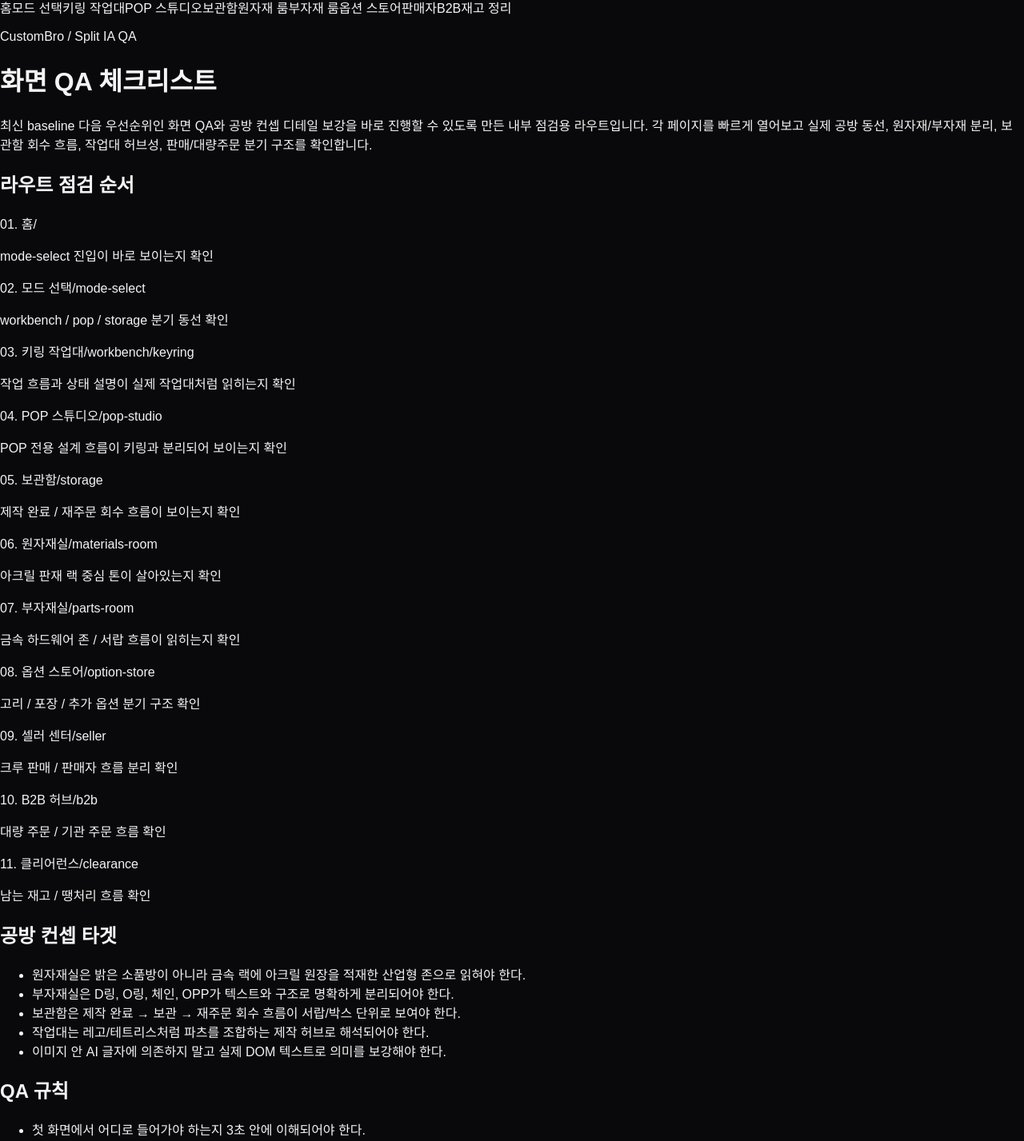
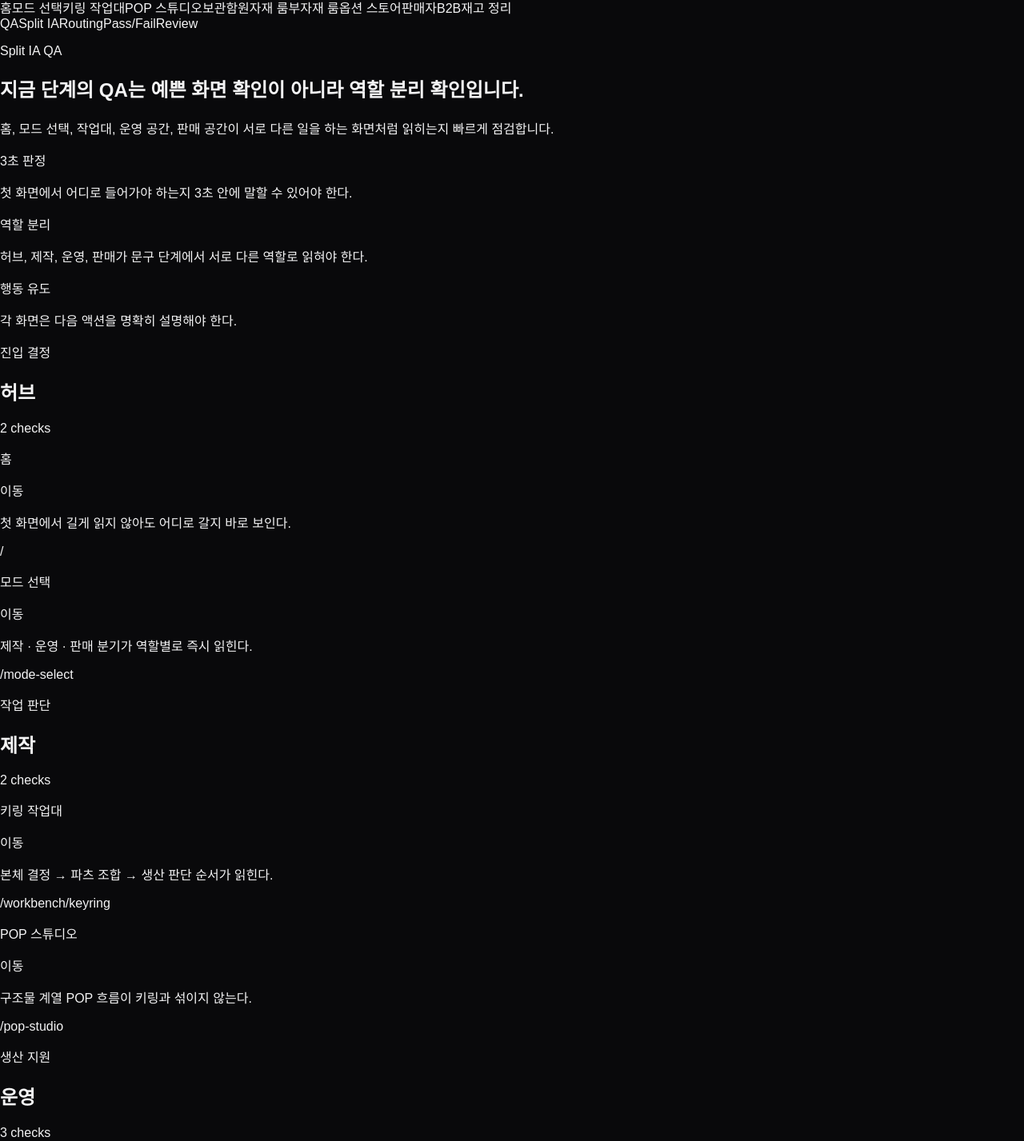
Before and after one commit to custombro/mall, a Next.js app: page /qa in a window 1280 px wide. Shown: the part 111-1538 px from the top of the page at 80% size. Built offline with nearby package versions, Linux system fonts and the light colour scheme.

Commit message:
feat(cb-mall): finalize split ia route dock and qa guide

```diff
--- a/app/_components/RouteDock.tsx
+++ b/app/_components/RouteDock.tsx
@@ -2,28 +2,169 @@
 
 import Link from "next/link";
 import { usePathname } from "next/navigation";
-import { getRouteDockKindClass, routeDockItems } from "./route-dock-config";
+
+type RouteItem = {
+  href: string;
+  label: string;
+  description: string;
+};
+
+type RouteGroup = {
+  title: string;
+  caption: string;
+  items: RouteItem[];
+};
+
+const routeGroups: RouteGroup[] = [
+  {
+    title: "허브",
+    caption: "진입과 분기",
+    items: [
+      { href: "/", label: "홈", description: "소개보다 진입 결정을 먼저 보여주는 허브" },
+      { href: "/mode-select", label: "모드 선택", description: "제작 · 운영 · 판매 분기 허브" },
+      { href: "/qa", label: "QA", description: "전체 split IA 점검 체크리스트" },
+    ],
+  },
+  {
+    title: "제작",
+    caption: "작업 판단",
+    items: [
+      { href: "/workbench/keyring", label: "키링 작업대", description: "본체 결정 → 파츠 조합 → 생산 판단" },
+      { href: "/pop-studio", label: "POP 스튜디오", description: "구조물 계열 POP 설계와 조합 허브" },
+    ],
+  },
+  {
+    title: "운영",
+    caption: "생산 지원",
+    items: [
+      { href: "/materials-room", label: "원자재실", description: "판재 두께 · 재질 · usable stock 판정" },
+      { href: "/parts-room", label: "부자재실", description: "링 · 체인 · 포장 부품 조합 판정" },
+      { href: "/storage", label: "보관함", description: "제작 완료 → 재호출 → 리오더 회수 허브" },
+    ],
+  },
+  {
+    title: "판매",
+    caption: "운영과 소진",
+    items: [
+      { href: "/option-store", label: "옵션 스토어", description: "결합 · 포장 · 후가공 옵션 분리" },
+      { href: "/seller", label: "셀러 센터", description: "크루 판매 · 운영 · 정산 허브" },
+      { href: "/b2b", label: "B2B 허브", description: "대량 주문 · 기관 · 반복 거래 운영" },
+      { href: "/clearance", label: "클리어런스", description: "남은 재고 · 샘플 · 보류 자재 소진" },
+    ],
+  },
+];
+
+const dockSignals = [
+  "홈은 소개보다 진입이 먼저 보여야 한다.",
+  "모드 선택은 다음 행동을 한 줄로 설명해야 한다.",
+  "작업대는 상품 소개가 아니라 조합 판단 허브여야 한다.",
+  "운영 공간은 예쁜 공방 사진보다 생산 구조가 먼저 읽혀야 한다.",
+  "판매 공간은 서로 다른 운영 목적이 문구 단계에서 분리되어야 한다.",
+];
+
+function isActivePath(currentPath: string, href: string) {
+  if (href === "/") return currentPath === "/";
+  return currentPath === href || currentPath.startsWith(`${href}/`);
+}
 
 export default function RouteDock() {
   const pathname = usePathname();
 
   return (
-    <div className="sticky bottom-4 z-40">
-      <div className="mx-auto flex w-full max-w-7xl flex-wrap items-center gap-2 rounded-[1.75rem] border border-white/10 bg-slate-950/85 p-3 shadow-2xl shadow-black/30 backdrop-blur">
-        {routeDockItems.map((item) => {
-          const active = pathname === item.href;
+    <section className="rounded-[2rem] border border-white/10 bg-white/5 p-6">
+      <div className="flex flex-col gap-3 md:flex-row md:items-end md:justify-between">
+        <div>
+          <p className="text-xs font-semibold uppercase tracking-[0.24em] text-cyan-200/80">
+            Split IA Route Dock
+          </p>
+          <h2 className="mt-2 text-2xl font-semibold text-white">
+            전체 동선은 허브 → 제작 → 운영 → 판매 역할이 분리되어 보여야 합니다.
+          </h2>
+          <p className="mt-2 max-w-3xl text-sm leading-6 text-slate-300">
+            각 화면은 예쁜 소개 페이지가 아니라, 다음 액션이 무엇인지 빠르게 이해시키는 공간이어야 합니다.
+          </p>
+        </div>
+
+        <div className="rounded-2xl border border-cyan-400/15 bg-cyan-500/5 px-4 py-3 text-sm text-cyan-100">
+          현재 위치: <span className="font-semibold">{pathname}</span>
+        </div>
+      </div>
+
+      <div className="mt-6 grid gap-4 xl:grid-cols-[1.2fr,0.8fr]">
+        <div className="grid gap-4 lg:grid-cols-2">
+          {routeGroups.map((group) => (
+            <article
+              key={group.title}
+              className="rounded-[1.5rem] border border-white/10 bg-slate-950/70 p-5"
+            >
+              <div className="flex items-center justify-between gap-3">
+                <div>
+                  <p className="text-sm font-semibold text-white">{group.title}</p>
+                  <p className="text-xs uppercase tracking-[0.18em] text-slate-400">
+                    {group.caption}
+                  </p>
+                </div>
+                <span className="rounded-full border border-white/10 px-2.5 py-1 text-xs text-slate-300">
+                  {group.items.length} routes
+                </span>
+              </div>
+
+              <div className="mt-4 grid gap-3">
+                {group.items.map((item) => {
+                  const active = isActivePath(pathname, item.href);
 
                   return (
                     <Link
-              key={item.id}
+                      key={item.href}
                       href={item.href}
-              className={`rounded-2xl border px-4 py-2 text-sm font-semibold transition hover:bg-white/10 ${getRouteDockKindClass(item.kind, active)}`}
+                      className={[
+                        "rounded-2xl border px-4 py-4 transition",
+                        active
+                          ? "border-cyan-300/45 bg-cyan-400/10"
+                          : "border-white/10 bg-white/[0.03] hover:border-white/20 hover:bg-white/[0.05]",
+                      ].join(" ")}
                     >
-              {item.label}
+                      <div className="flex items-center justify-between gap-3">
+                        <p className="text-sm font-semibold text-white">{item.label}</p>
+                        <span
+                          className={[
+                            "rounded-full px-2.5 py-1 text-[11px] font-medium",
+                            active
+                              ? "bg-cyan-300/20 text-cyan-100"
+                              : "bg-white/5 text-slate-400",
+                          ].join(" ")}
+                        >
+                          {active ? "현재" : "이동"}
+                        </span>
+                      </div>
+                      <p className="mt-2 text-sm leading-6 text-slate-300">{item.description}</p>
+                      <p className="mt-2 text-xs text-slate-500">{item.href}</p>
                     </Link>
                   );
                 })}
               </div>
+            </article>
+          ))}
         </div>
+
+        <div className="rounded-[1.5rem] border border-white/10 bg-slate-950/70 p-5">
+          <p className="text-sm font-semibold text-white">빠른 실패 신호</p>
+          <p className="mt-2 text-sm leading-6 text-slate-300">
+            아래 항목 중 하나라도 화면에서 바로 읽히지 않으면 split IA 문구가 아직 부족한 상태입니다.
+          </p>
+
+          <ul className="mt-4 space-y-3">
+            {dockSignals.map((item) => (
+              <li
+                key={item}
+                className="rounded-2xl border border-cyan-400/15 bg-cyan-500/5 px-4 py-3 text-sm leading-6 text-slate-200"
+              >
+                {item}
+              </li>
+            ))}
+          </ul>
+        </div>
+      </div>
+    </section>
   );
 }
--- a/app/qa/page.tsx
+++ b/app/qa/page.tsx
@@ -1,99 +1,163 @@
 import Link from "next/link";
+import RouteDock from "../_components/RouteDock";
 
-const routeChecks = [
-  { href: "/", label: "홈", goal: "mode-select 진입이 바로 보이는지 확인" },
-  { href: "/mode-select", label: "모드 선택", goal: "workbench / pop / storage 분기 동선 확인" },
-  { href: "/workbench/keyring", label: "키링 작업대", goal: "작업 흐름과 상태 설명이 실제 작업대처럼 읽히는지 확인" },
-  { href: "/pop-studio", label: "POP 스튜디오", goal: "POP 전용 설계 흐름이 키링과 분리되어 보이는지 확인" },
-  { href: "/storage", label: "보관함", goal: "제작 완료 / 재주문 회수 흐름이 보이는지 확인" },
-  { href: "/materials-room", label: "원자재실", goal: "아크릴 판재 랙 중심 톤이 살아있는지 확인" },
-  { href: "/parts-room", label: "부자재실", goal: "금속 하드웨어 존 / 서랍 흐름이 읽히는지 확인" },
-  { href: "/option-store", label: "옵션 스토어", goal: "고리 / 포장 / 추가 옵션 분기 구조 확인" },
-  { href: "/seller", label: "셀러 센터", goal: "크루 판매 / 판매자 흐름 분리 확인" },
-  { href: "/b2b", label: "B2B 허브", goal: "대량 주문 / 기관 주문 흐름 확인" },
-  { href: "/clearance", label: "클리어런스", goal: "남는 재고 / 땡처리 흐름 확인" },
+const qaBuckets = [
+  {
+    title: "허브",
+    intent: "진입 결정",
+    items: [
+      { href: "/", label: "홈", pass: "첫 화면에서 길게 읽지 않아도 어디로 갈지 바로 보인다." },
+      { href: "/mode-select", label: "모드 선택", pass: "제작 · 운영 · 판매 분기가 역할별로 즉시 읽힌다." },
+    ],
+  },
+  {
+    title: "제작",
+    intent: "작업 판단",
+    items: [
+      { href: "/workbench/keyring", label: "키링 작업대", pass: "본체 결정 → 파츠 조합 → 생산 판단 순서가 읽힌다." },
+      { href: "/pop-studio", label: "POP 스튜디오", pass: "구조물 계열 POP 흐름이 키링과 섞이지 않는다." },
+    ],
+  },
+  {
+    title: "운영",
+    intent: "생산 지원",
+    items: [
+      { href: "/materials-room", label: "원자재실", pass: "금속 랙 · 판재 두께 · usable stock 의미가 먼저 보인다." },
+      { href: "/parts-room", label: "부자재실", pass: "링 · 체인 · 포장 파츠가 기능별로 분리되어 읽힌다." },
+      { href: "/storage", label: "보관함", pass: "제작 완료 → 보관 → 재호출/리오더 흐름이 보인다." },
+    ],
+  },
+  {
+    title: "판매",
+    intent: "운영 분리",
+    items: [
+      { href: "/option-store", label: "옵션 스토어", pass: "결합 · 포장 · 후가공 옵션이 본체와 분리되어 보인다." },
+      { href: "/seller", label: "셀러 센터", pass: "판매 운영 · 정산 · 리오더 흐름이 쇼핑 화면과 다르게 읽힌다." },
+      { href: "/b2b", label: "B2B 허브", pass: "수량 · 납기 · 자재 판정이 일반 소비자 주문보다 먼저 보인다." },
+      { href: "/clearance", label: "클리어런스", pass: "정규 제작 흐름이 아니라 소진 허브라는 점이 분명하다." },
+    ],
+  },
 ];
 
-const sceneTargets = [
-  "원자재실은 밝은 소품방이 아니라 금속 랙에 아크릴 원장을 적재한 산업형 존으로 읽혀야 한다.",
-  "부자재실은 D링, O링, 체인, OPP가 텍스트와 구조로 명확하게 분리되어야 한다.",
-  "보관함은 제작 완료 → 보관 → 재주문 회수 흐름이 서랍/박스 단위로 보여야 한다.",
-  "작업대는 레고/테트리스처럼 파츠를 조합하는 제작 허브로 해석되어야 한다.",
-  "이미지 안 AI 글자에 의존하지 말고 실제 DOM 텍스트로 의미를 보강해야 한다.",
+const failSignals = [
+  "모든 페이지가 비슷한 소개 페이지처럼 보인다.",
+  "다음 행동이 아니라 사진/분위기 설명만 보인다.",
+  "운영 공간인데도 생산 조건보다 감성 문구가 먼저 읽힌다.",
+  "판매 운영 화면끼리 서로 역할 차이가 잘 안 느껴진다.",
+  "홈과 모드 선택이 같은 일을 하는 것처럼 보인다.",
 ];
 
-const qaRules = [
-  "첫 화면에서 어디로 들어가야 하는지 3초 안에 이해되어야 한다.",
-  "각 페이지의 제목, 서브카피, 카드 설명이 실제 공정 용어와 맞아야 한다.",
-  "이미 구현된 split IA를 다시 만들지 말고 설명력과 동선만 보강한다.",
-  "화면 톤이 어긋나면 다음 패치에서 이미지보다 텍스트 구조를 먼저 고친다.",
-  "build / tsc 통과 전 완료 선언 금지.",
+const quickJudges = [
+  { title: "3초 판정", body: "첫 화면에서 어디로 들어가야 하는지 3초 안에 말할 수 있어야 한다." },
+  { title: "역할 분리", body: "허브, 제작, 운영, 판매가 문구 단계에서 서로 다른 역할로 읽혀야 한다." },
+  { title: "행동 유도", body: "각 화면은 다음 액션을 명확히 설명해야 한다." },
 ];
 
 export default function QAPage() {
   return (
     <main className="min-h-screen bg-neutral-950 text-white">
-      <div className="mx-auto max-w-6xl px-6 py-10">
-        <p className="text-xs font-semibold uppercase tracking-[0.28em] text-white/45">
-          CustomBro / Split IA QA
+      <div className="mx-auto flex w-full max-w-7xl flex-col gap-8 px-6 py-10 sm:px-8 lg:px-10">
+        <section className="overflow-hidden rounded-[2rem] border border-white/10 bg-[linear-gradient(135deg,rgba(34,211,238,0.16),rgba(15,23,42,0.96),rgba(99,102,241,0.16))] p-7 shadow-2xl shadow-cyan-950/20 sm:p-10">
+          <div className="space-y-5">
+            <div className="inline-flex flex-wrap items-center gap-2">
+              {["QA", "Split IA", "Routing", "Pass/Fail", "Review"].map((tag) => (
+                <span
+                  key={tag}
+                  className="rounded-full border border-cyan-300/25 bg-cyan-300/10 px-3 py-1 text-xs font-medium text-cyan-100"
+                >
+                  {tag}
+                </span>
+              ))}
+            </div>
+
+            <div className="space-y-3">
+              <p className="text-sm font-semibold uppercase tracking-[0.28em] text-cyan-200/80">
+                Split IA QA
               </p>
+              <h1 className="text-4xl font-semibold leading-tight text-white sm:text-5xl">
+                지금 단계의 QA는 예쁜 화면 확인이 아니라 역할 분리 확인입니다.
+              </h1>
+              <p className="max-w-3xl text-base leading-7 text-slate-200 sm:text-lg">
+                홈, 모드 선택, 작업대, 운영 공간, 판매 공간이 서로 다른 일을 하는 화면처럼 읽히는지 빠르게 점검합니다.
+              </p>
+            </div>
+          </div>
+        </section>
 
-        <h1 className="mt-3 text-4xl font-semibold tracking-tight">
-          화면 QA 체크리스트
-        </h1>
+        <section className="grid gap-4 md:grid-cols-3">
+          {quickJudges.map((item) => (
+            <article
+              key={item.title}
+              className="rounded-[1.5rem] border border-white/10 bg-slate-900/80 p-5"
+            >
+              <p className="text-sm font-semibold text-white">{item.title}</p>
+              <p className="mt-3 text-sm leading-6 text-slate-300">{item.body}</p>
+            </article>
+          ))}
+        </section>
 
-        <p className="mt-4 max-w-4xl text-sm leading-7 text-white/70">
-          최신 baseline 다음 우선순위인 화면 QA와 공방 컨셉 디테일 보강을 바로 진행할 수 있도록 만든
-          내부 점검용 라우트입니다. 각 페이지를 빠르게 열어보고 실제 공방 동선, 원자재/부자재 분리,
-          보관함 회수 흐름, 작업대 허브성, 판매/대량주문 분기 구조를 확인합니다.
+        <section className="grid gap-4 xl:grid-cols-[1.15fr,0.85fr]">
+          <div className="grid gap-4">
+            {qaBuckets.map((bucket) => (
+              <article
+                key={bucket.title}
+                className="rounded-[1.75rem] border border-white/10 bg-white/5 p-6"
+              >
+                <div className="flex flex-col gap-1 sm:flex-row sm:items-end sm:justify-between">
+                  <div>
+                    <p className="text-xs font-semibold uppercase tracking-[0.24em] text-cyan-200/80">
+                      {bucket.intent}
                     </p>
+                    <h2 className="mt-2 text-2xl font-semibold text-white">{bucket.title}</h2>
+                  </div>
+                  <span className="rounded-full border border-white/10 px-3 py-1 text-xs text-slate-300">
+                    {bucket.items.length} checks
+                  </span>
+                </div>
 
-        <section className="mt-10 grid gap-4 lg:grid-cols-2">
-          <div className="rounded-3xl border border-white/10 bg-white/5 p-6">
-            <h2 className="text-lg font-semibold">라우트 점검 순서</h2>
-            <div className="mt-4 grid gap-3">
-              {routeChecks.map((route, index) => (
+                <div className="mt-5 grid gap-3">
+                  {bucket.items.map((item) => (
                     <Link
-                  key={route.href}
-                  href={route.href}
-                  className="rounded-2xl border border-white/10 bg-black/20 px-4 py-4 transition hover:border-white/25 hover:bg-black/30"
+                      key={item.href}
+                      href={item.href}
+                      className="rounded-2xl border border-white/10 bg-slate-950/70 px-4 py-4 transition hover:border-white/20 hover:bg-slate-950/90"
                     >
                       <div className="flex items-center justify-between gap-3">
-                    <span className="text-sm font-semibold">
-                      {String(index + 1).padStart(2, "0")}. {route.label}
+                        <p className="text-sm font-semibold text-white">{item.label}</p>
+                        <span className="rounded-full bg-cyan-300/10 px-2.5 py-1 text-[11px] font-medium text-cyan-100">
+                          이동
                         </span>
-                    <span className="text-xs text-white/45">{route.href}</span>
                       </div>
-                  <p className="mt-2 text-sm leading-6 text-white/70">{route.goal}</p>
+                      <p className="mt-2 text-sm leading-6 text-slate-300">{item.pass}</p>
+                      <p className="mt-2 text-xs text-slate-500">{item.href}</p>
                     </Link>
                   ))}
                 </div>
+              </article>
+            ))}
           </div>
 
-          <div className="grid gap-4">
-            <div className="rounded-3xl border border-white/10 bg-white/5 p-6">
-              <h2 className="text-lg font-semibold">공방 컨셉 타겟</h2>
-              <ul className="mt-4 space-y-3 text-sm leading-6 text-white/75">
-                {sceneTargets.map((item) => (
-                  <li key={item} className="rounded-2xl border border-white/10 bg-black/20 px-4 py-3">
+          <aside className="rounded-[1.75rem] border border-white/10 bg-white/5 p-6">
+            <p className="text-xs font-semibold uppercase tracking-[0.24em] text-cyan-200/80">
+              Quick Fail Signals
+            </p>
+            <h2 className="mt-3 text-2xl font-semibold text-white">
+              아래 항목이 보이면 바로 문구 구조를 다시 손봐야 합니다.
+            </h2>
+            <ul className="mt-5 space-y-3">
+              {failSignals.map((item) => (
+                <li
+                  key={item}
+                  className="rounded-2xl border border-cyan-400/15 bg-cyan-500/5 px-4 py-3 text-sm leading-6 text-slate-200"
+                >
                   {item}
                 </li>
               ))}
             </ul>
-            </div>
+          </aside>
+        </section>
 
-            <div className="rounded-3xl border border-white/10 bg-white/5 p-6">
-              <h2 className="text-lg font-semibold">QA 규칙</h2>
-              <ul className="mt-4 space-y-3 text-sm leading-6 text-white/75">
-                {qaRules.map((item) => (
-                  <li key={item} className="rounded-2xl border border-white/10 bg-black/20 px-4 py-3">
-                    {item}
-                  </li>
-                ))}
-              </ul>
-            </div>
-          </div>
-        </section>
+        <RouteDock />
       </div>
     </main>
   );
```
Lines whose indentation alone changed are shown as unchanged.
